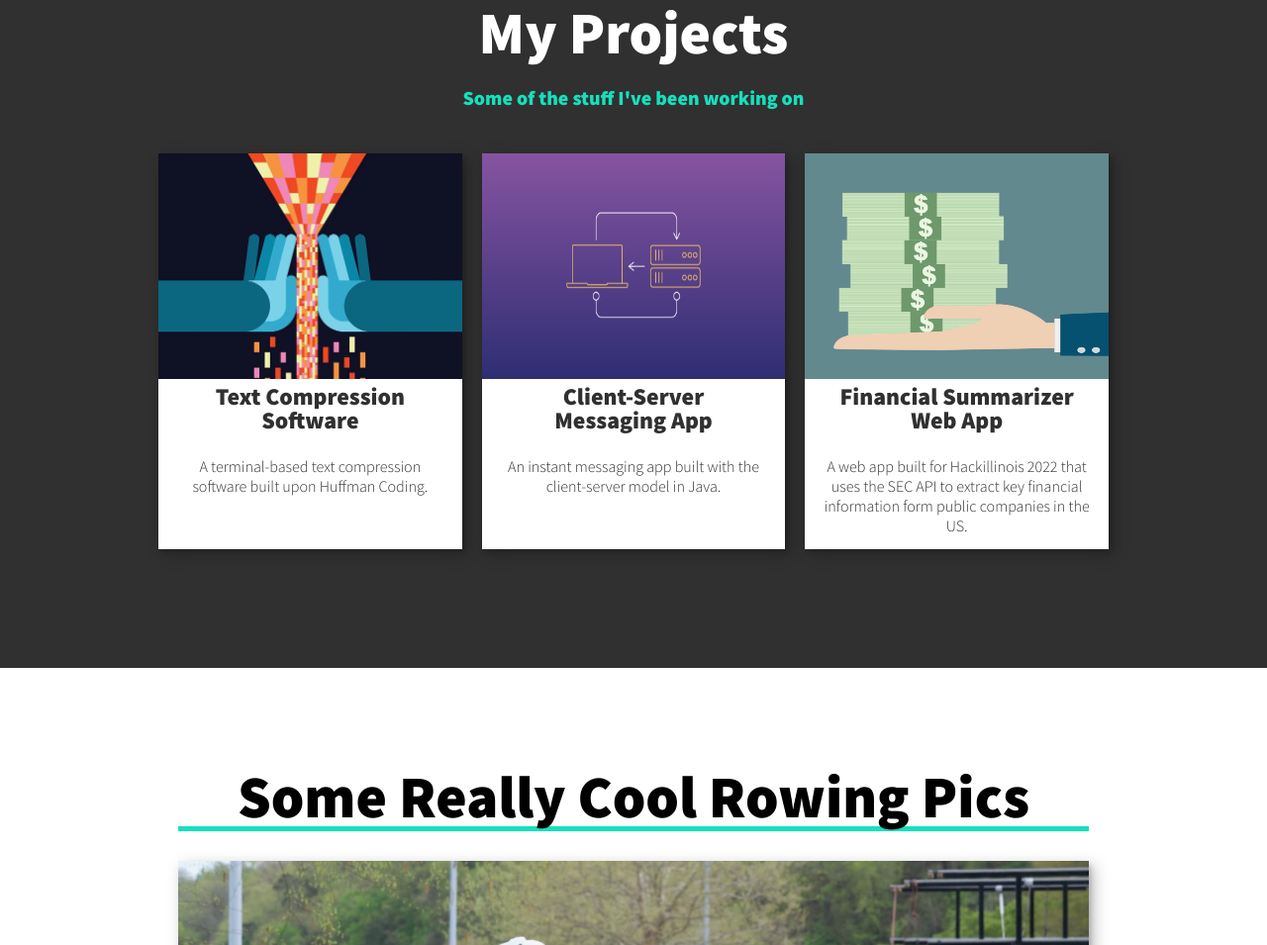
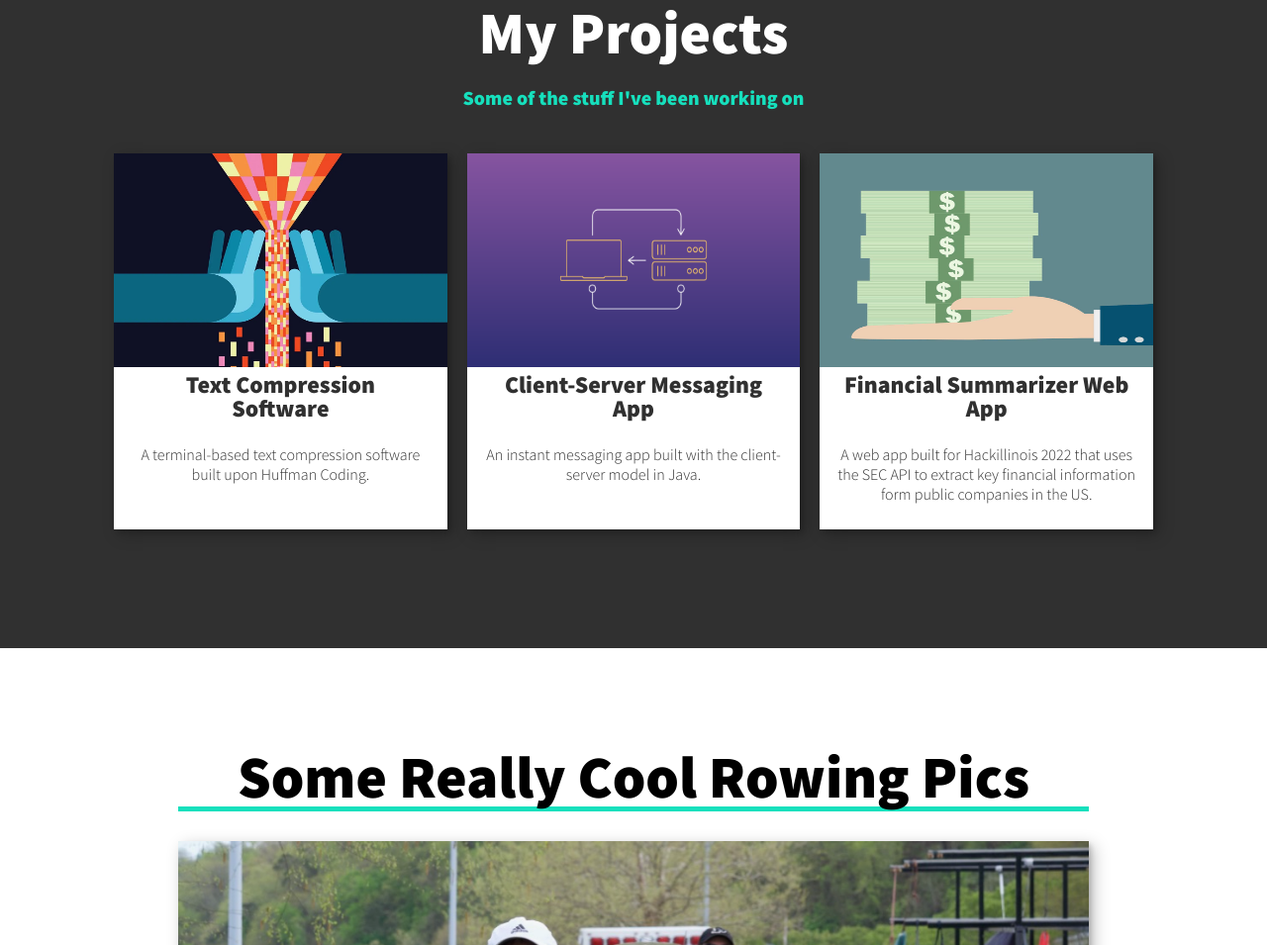
Before and after one commit to Jun0610/my-portfolio, a plain HTML site: page public/index.html in a window 1280 px wide. Shown: the part 1170-2125 px from the top of the page at 99% size. Drawn offline with nearby package versions, Linux system fonts and the light colour scheme.

Commit message:
fixed portfolio box

```diff
--- a/public/css/style.css
+++ b/public/css/style.css
@@ -345,8 +345,8 @@
 /* My Projects */
 
 .portfolio {
-    max-width: 700px;
-    width: 80%;
+    max-width: 350px;
+    width: 100%;
     margin: 0 auto;
     display: grid;
     grid-template-columns: repeat(1);
@@ -360,9 +360,8 @@
     transition: transform 300ms cubic-bezier(.5, 0, .5, 1);
     margin-bottom: 1em;
     text-decoration: none;
-    max-height: 390px;
-    min-height: 390px;
     overflow-y: auto;
+    height: 350px;
     -ms-overflow-style: none;
     scrollbar-width: none;
 }
@@ -414,12 +413,12 @@
 
 
 
-@media (min-width: 700px) {
+@media (min-width: 600px) {
     .portfolio {
         max-width: 1050px;
         margin: 0 auto;
         display: grid;
-        grid-template-columns: repeat(auto-fit, minmax(300px, 1fr));
+        grid-template-columns: repeat(auto-fit, minmax(250px, 1fr));
         grid-column-gap: 20px ;
 
     }
@@ -430,8 +429,8 @@
         transition: transform 300ms cubic-bezier(.5, 0, .5, 1);
         margin-bottom: 1em;
         text-decoration: none;
+        height: 380px;
         max-height: 400px;
-
     }
 
     .my-projects {
```
